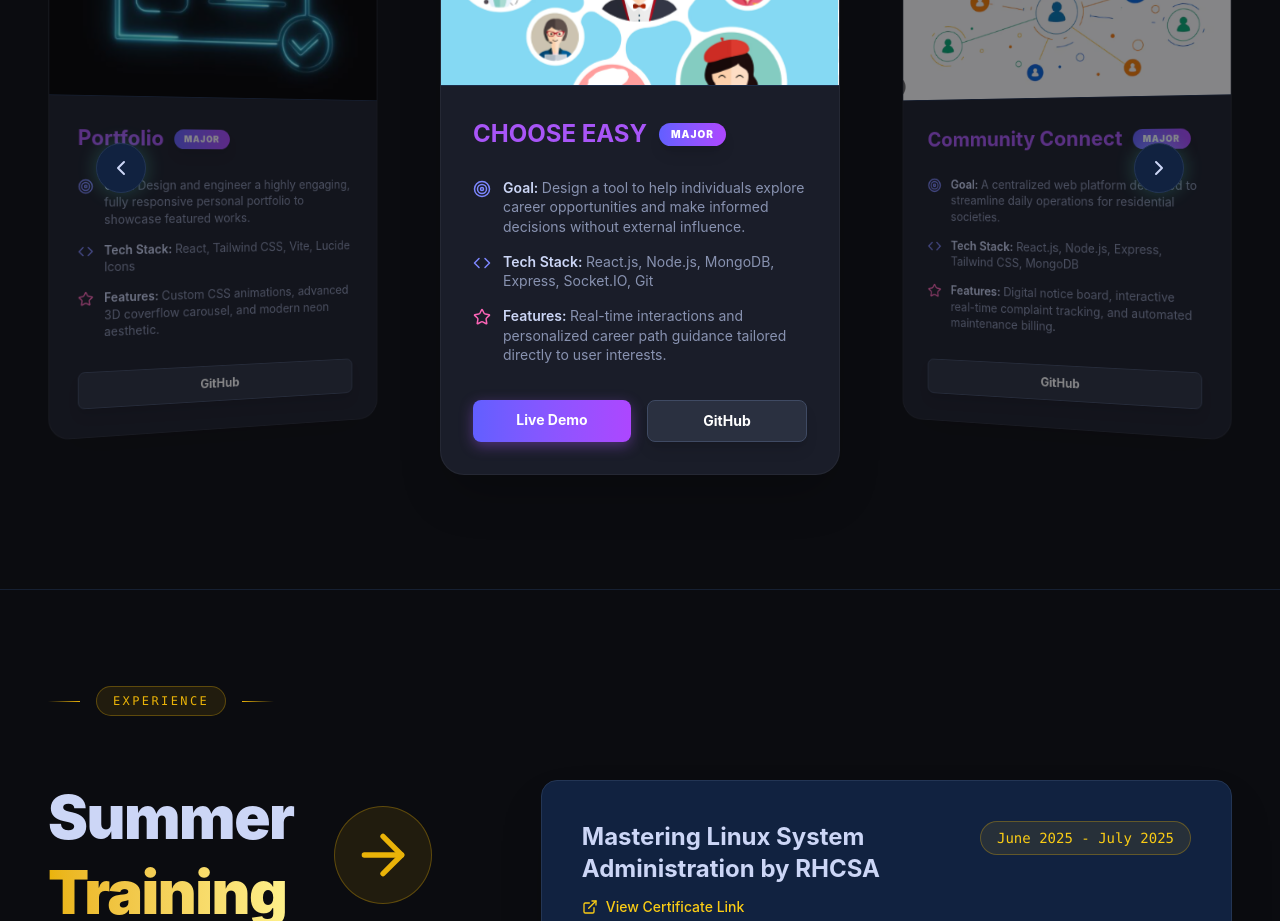
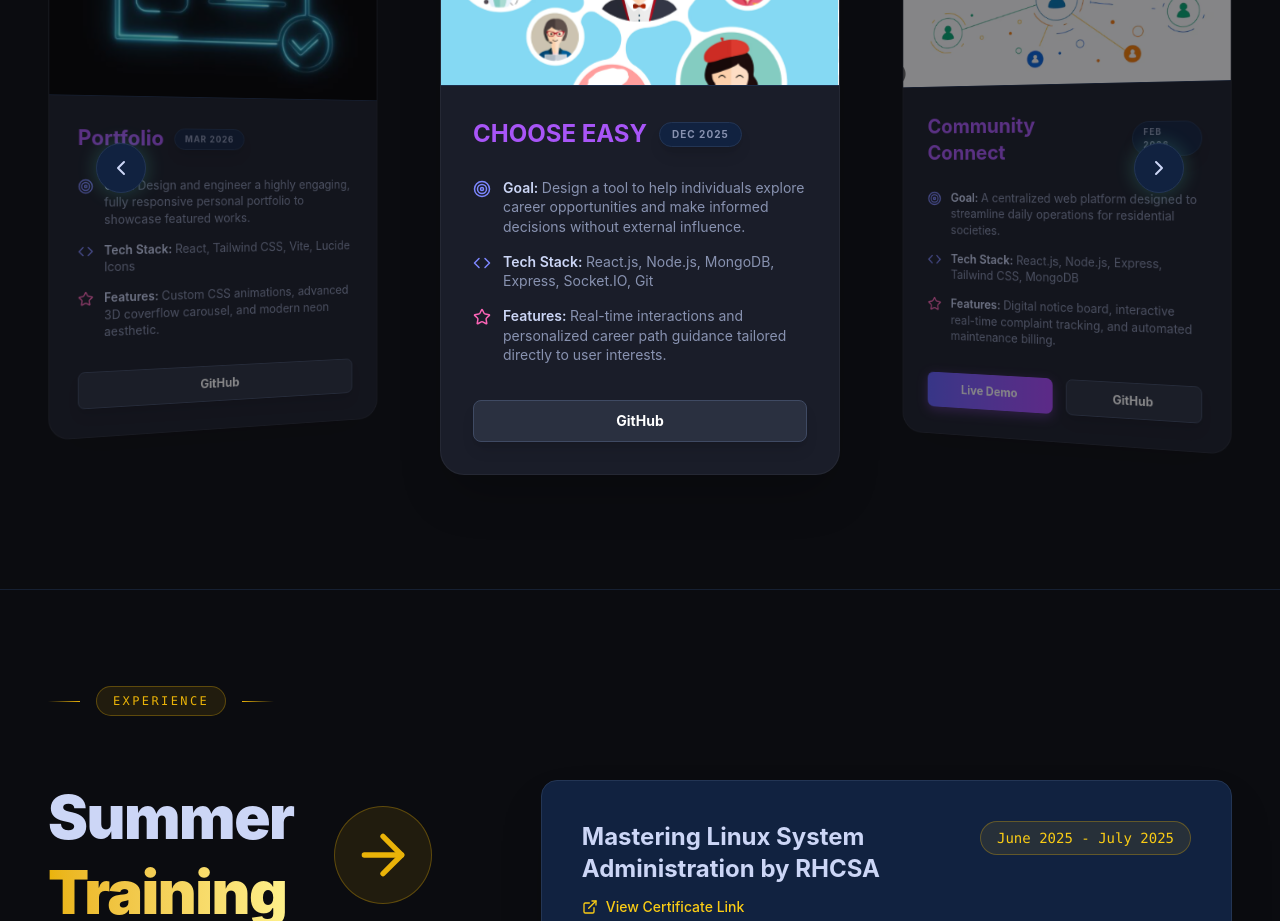
Before and after one commit to Sanjays77/Portfolio, a React (Vite) app: page / in a window 1280 px wide. Shown: the part 2840-3761 px from the top of the page. Built offline with nearby package versions, Linux system fonts and the light colour scheme.

Commit message:
Update project dates, move live demo link and update github links

```diff
--- a/src/components/Projects.jsx
+++ b/src/components/Projects.jsx
@@ -12,53 +12,53 @@ const Projects = () => {
   const projects = [
     {
       title: "CHOOSE EASY",
-      badge: "Major",
+      date: "Dec 2025",
       image: chooseEasyImg,
       goal: "Design a tool to help individuals explore career opportunities and make informed decisions without external influence.",
       techStack: "React.js, Node.js, MongoDB, Express, Socket.IO, Git",
       features: "Real-time interactions and personalized career path guidance tailored directly to user interests.",
       liveLink: "#",
-      githubLink: "https://github.com/Sanjays77"
+      githubLink: "https://github.com/Sanjays77/CHOOSEEASY"
     },
     {
       title: "Community Connect",
-      badge: "Major",
+      date: "Feb 2026",
       image: communityConnectImg,
       goal: "A centralized web platform designed to streamline daily operations for residential societies.",
       techStack: "React.js, Node.js, Express, Tailwind CSS, MongoDB",
       features: "Digital notice board, interactive real-time complaint tracking, and automated maintenance billing.",
-      liveLink: "#",
-      githubLink: "https://github.com/Sanjays77"
+      liveLink: "https://communityconnect-lake.vercel.app/",
+      githubLink: "https://github.com/Sanjays77/Community_Connect"
     },
     {
       title: "Music School Mgt",
-      badge: "Major",
+      date: "Apr 2025",
       image: musicSchoolImg,
       goal: "Digitize academic and administrative workflows covering student enrollment and lesson scheduling.",
       techStack: "HTML, Tailwind CSS, JavaScript, MySQL, PHP",
       features: "Secure roles, auto-scheduling, conflict resolution, teacher-student portals.",
       liveLink: "#",
-      githubLink: "https://github.com/Sanjays77"
+      githubLink: "https://github.com/Sanjays77/Music-School-Management"
     },
     {
       title: "CPU Scheduler Sim",
-      badge: "Major",
+      date: "Mar 2025",
       image: cpuSchedulerImg,
       goal: "Analyze CPU scheduling performance across various load conditions and algorithm constraints.",
       techStack: "C++, STL, MySQL, Git",
       features: "FCFS, SJF, Priority & Round Robin, ASCII Gantt Chart rendering.",
       liveLink: "#",
-      githubLink: "https://github.com/Sanjays77"
+      githubLink: "https://github.com/Sanjays77/Intelligent-CPU-Scheduler-Simulator"
     },
     {
       title: "Portfolio",
-      badge: "Major",
+      date: "Mar 2026",
       image: portfolioImg,
       goal: "Design and engineer a highly engaging, fully responsive personal portfolio to showcase featured works.",
       techStack: "React, Tailwind CSS, Vite, Lucide Icons",
       features: "Custom CSS animations, advanced 3D coverflow carousel, and modern neon aesthetic.",
       liveLink: "#",
-      githubLink: "https://github.com/Sanjays77"
+      githubLink: "https://github.com/Sanjays77/Portfolio"
     }
   ];
 
@@ -148,8 +148,8 @@ const Projects = () => {
                     {/* Title Row */}
                     <div className="flex items-center gap-3">
                       <h3 className="text-2xl font-bold text-[#a855f7]">{project.title}</h3>
-                      <span className="px-3 py-1 bg-gradient-to-r from-indigo-500 to-purple-500 text-white text-[10px] uppercase font-black tracking-widest rounded-full shadow-lg">
-                        {project.badge}
+                      <span className="px-3 py-1 bg-[#112240] border border-[#233554] text-[#8892b0] text-[10px] uppercase font-bold tracking-widest rounded-full shadow-lg">
+                        {project.date}
                       </span>
                     </div>
 
@@ -173,7 +173,7 @@ const Projects = () => {
 
                     {/* Bottom Links */}
                     <div className="flex gap-4 w-full mt-4">
-                      {project.title === "CHOOSE EASY" && (
+                      {project.liveLink && project.liveLink !== "#" && (
                         <a
                           href={project.liveLink}
                           target="_blank"
```
